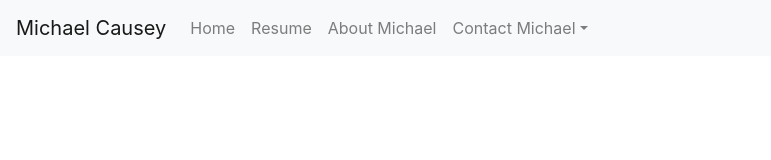
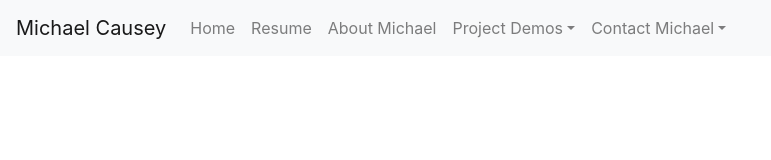
Before and after one commit to cauz825/portfolio-site, a React (Create React App) app: page / in a window 1280 px wide. Shown: the top 160 px of the page, without its empty margins (0-771 px from the left). Built offline with nearby package versions, Linux system fonts and the light colour scheme.

Commit message:
project demo links added

```diff
--- a/src/App.js
+++ b/src/App.js
@@ -13,8 +13,6 @@ function App() {
           <Route path="/home" component={HomeCarousel} />
           <Route path="/resume" component={Resume} />
           <Route path="/about" component={About} />
-          {/* <Route path="/email" component={Email} /> */}
-          {/* <Route path="linkedin" component={LinkedIn} /> */}
       </div>
     </BrowserRouter>
   );
--- a/src/Components/Navi.js
+++ b/src/Components/Navi.js
@@ -11,6 +11,10 @@ function Navi() {
                 <Nav.Link href="/home">Home</Nav.Link>
                 <Nav.Link href="/resume">Resume</Nav.Link>
                 <Nav.Link href="/about">About Michael</Nav.Link>
+                <NavDropdown title="Project Demos" id="basic-nav-dropdown">
+                    <NavDropdown.Item href="https://www.youtube.com/watch?v=upTcsAW4w1k">What's For Dinner</NavDropdown.Item>
+                    <NavDropdown.Item href="https://www.youtube.com/watch?v=ZUdY9dsR8FI">Veni Vidi Vici</NavDropdown.Item>
+                </NavDropdown>
                 <NavDropdown title="Contact Michael" id="basic-nav-dropdown">
                     <NavDropdown.Item href="mailto:michaelhcausey@gmail.com">Email</NavDropdown.Item>
                     <NavDropdown.Item href="https://www.linkedin.com/in/michaelhcausey/">LinkedIn</NavDropdown.Item>
```
Also changed, not shown: src/Components/Email.js (deleted), src/Components/LinkedIn.js (deleted).
